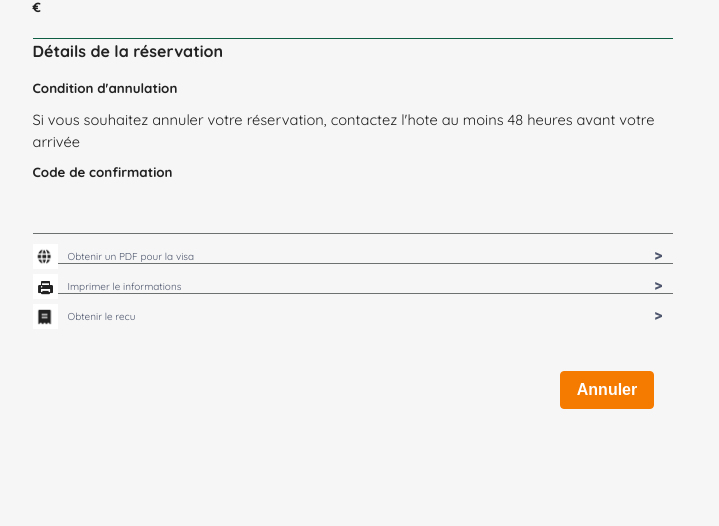
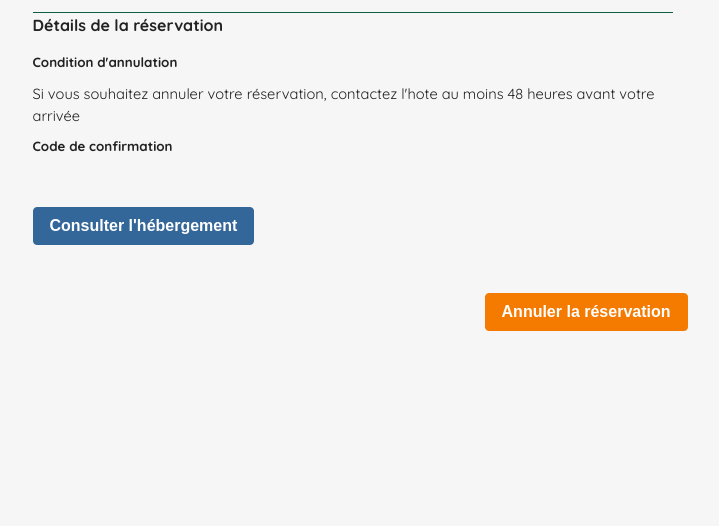
Before and after one commit to brendandudu/projetweb, a Symfony app: template templates/booking/bookingDetails.html.twig in a window 1280 px wide. Shown: the part 822-1348 px from the top of the page, without its empty margins (279-998 px from the left). Run offline with Twig, Linux system fonts and the light colour scheme; the template is opened without the code that fills it, so the values that code supplies are empty; some libraries are stand-ins or nearby versions; some web fonts are replaced.

Commit message:
séparation css

```diff
--- a/public/css/bookingDetails.css
+++ b/public/css/bookingDetails.css
@@ -19,4 +19,4 @@
 .boldtext{font-size: 10pt;font-weight:bold}
 .logoinline{vertical-align: middle;margin-left: 10px;}
 .logos{vertical-align: middle;height: 25px;width: 25px}
-.myreservationpic{width: 100%}
+.myreservationpic{width: 95%}
--- a/public/css/showLodging.css
+++ b/public/css/showLodging.css
@@ -1,5 +1,4 @@
-@import url(https://netdna.bootstrapcdn.com/font-awesome/3.2.1/css/font-awesome.css);
-@import url(http://fonts.googleapis.com/css?family=Calibri:400,300,700);
+
 body {
     background-color: #8cd7a2;
 }
--- a/src/Controller/LodgingController.php
+++ b/src/Controller/LodgingController.php
@@ -76,7 +76,7 @@ class LodgingController extends AbstractController
         ]);
     }
 
-    public function canUserRate(BookingRepository $bookingRepository, CommentRepository $commentRepository, Lodging $lodging): bool {
+    private function canUserRate(BookingRepository $bookingRepository, CommentRepository $commentRepository, Lodging $lodging): bool {
         return $this->isGranted('ROLE_USER')
             && count($bookingRepository->findByGuestAndLodgingId($this->getUser()->getId(), $lodging->getId())) > 0
             && count($commentRepository->findByGuestAndLodgingId($this->getUser()->getId(), $lodging->getId())) < 1;
@@ -107,6 +107,8 @@ class LodgingController extends AbstractController
 
             $manager->persist($booking);
             $manager->flush();
+
+            return $this->redirectToRoute('user_bookings');
         }
 
         $comment = new Comment();
--- a/templates/booking/bookingDetails.html.twig
+++ b/templates/booking/bookingDetails.html.twig
@@ -49,25 +49,17 @@
                     <div class="condition">Si vous souhaitez annuler votre réservation, contactez l'hote au moins 48 heures avant votre arrivée </div>
 
                     <div class="boldtext" >Code de confirmation</div>
-                    <div class="code"></div>
+                    <div class="code">{{ booking.lodging.id }}</div>
+
+                    <a href="{{ path('lodging_show', { 'id' : booking.lodging.id, 'beginsAt' : beginsAt|default(""), 'endsAt' : endsAt|default("") })}}"><button type="submit" class="btn btn-info">Consulter l'hébergement</button></a>
 
 
-                </div>
-                <div class="bottomdiv">
-                    <img class="logos" src='{{ asset('assets/img/logo1.png') }}' ><span class="logoinline" >Obtenir un PDF pour la visa</span><span class="arrow">> </span>
-                </div>
-                <div class="bottomdiv"><span class="arrow">> </span>
-                    <img class="logos" src='{{ asset('assets/img/logo2.png') }}' ><span class="logoinline" >Imprimer le informations</span>
-                </div>
-                <div class="bottomdiv">
-                    <img class="logos" src='{{ asset('assets/img/logo3.png') }}' ><span class="logoinline" >Obtenir le recu</span><span class="arrow">> </span>
-                </div>
 
-                <div class="row justify-content-end">
+                    <div class="row justify-content-end">
                     <div class="mt-5">
                         {% if not isAlreadyFinished %}
                             {{ form_start(form) }}
-                                <button type="submit" class="btn btn-danger">Annuler</button>
+                                <button type="submit" class="btn btn-danger">Annuler la réservation</button>
                             {{ form_end(form) }}
                         {% else %}
                             <p>Cette réservation est terminée ou bien annulée</p>
--- a/templates/includes/_bookingCard.html.twig
+++ b/templates/includes/_bookingCard.html.twig
@@ -14,7 +14,7 @@
                 <div class="category">{{ booking.bookingState }}</div>
                 <h1 class="title">{{ booking.lodging.name }}</h1>
                 <h2 class="sub_title">{{ booking.lodging.fullAddress }}</h2>
-                <div class="post-meta"><span class="timestamp"><i class="far fa-clock"></i> Il y a {{ date('now').diff(date(booking.bookedAt)).days }} jours</span><span class="comments"><i class="fa fa-comments"></i><a href="#"> 39 comments</a></span></div>
+                <div class="post-meta"><span class="timestamp"><i class="far fa-clock"></i> Il y a {{ date('now').diff(date(booking.bookedAt)).days }} jours</span></div>
             </div>
         </div>
     </div>
```
Also changed, not shown: src/Form/UserType.php (+1 -39 lines), templates/includes/_commentCard.html.twig (added, +24 -0 lines), templates/includes/_commentForm.html.twig (added, +14 -0 lines), templates/lodging/show.html.twig (+14 -35 lines), public/assets/img/user/foot.jpg (added).
